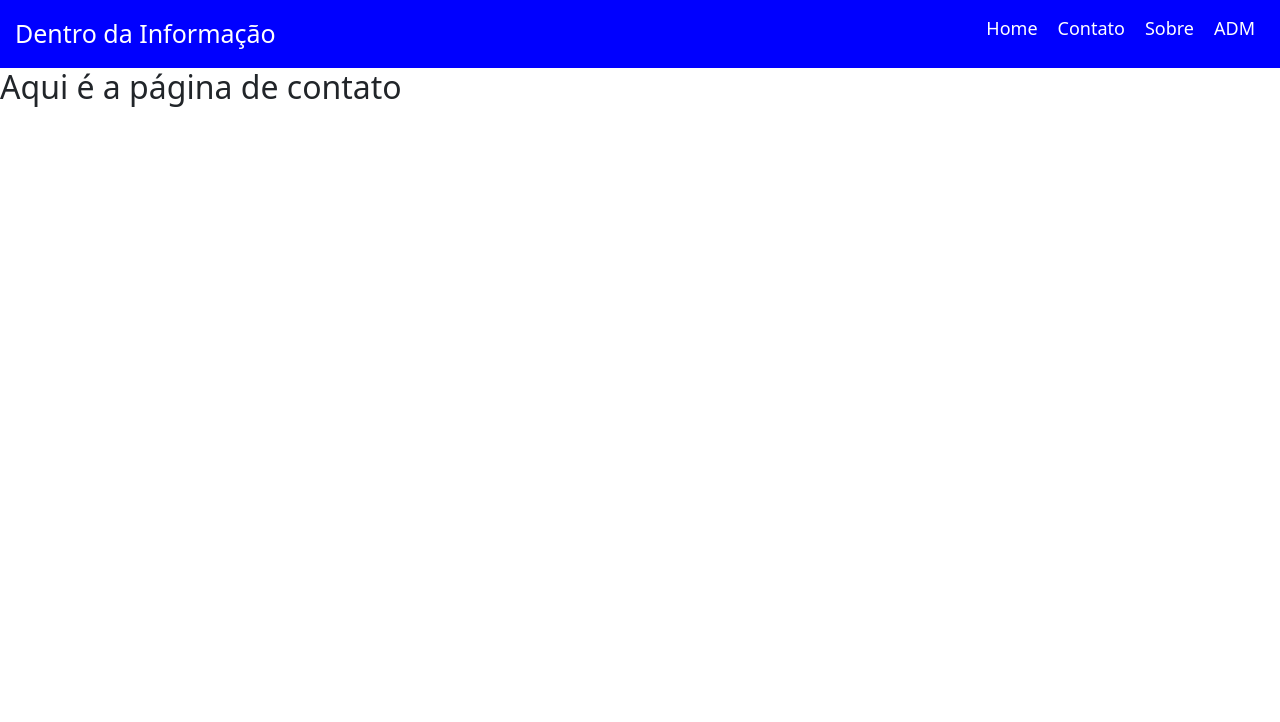
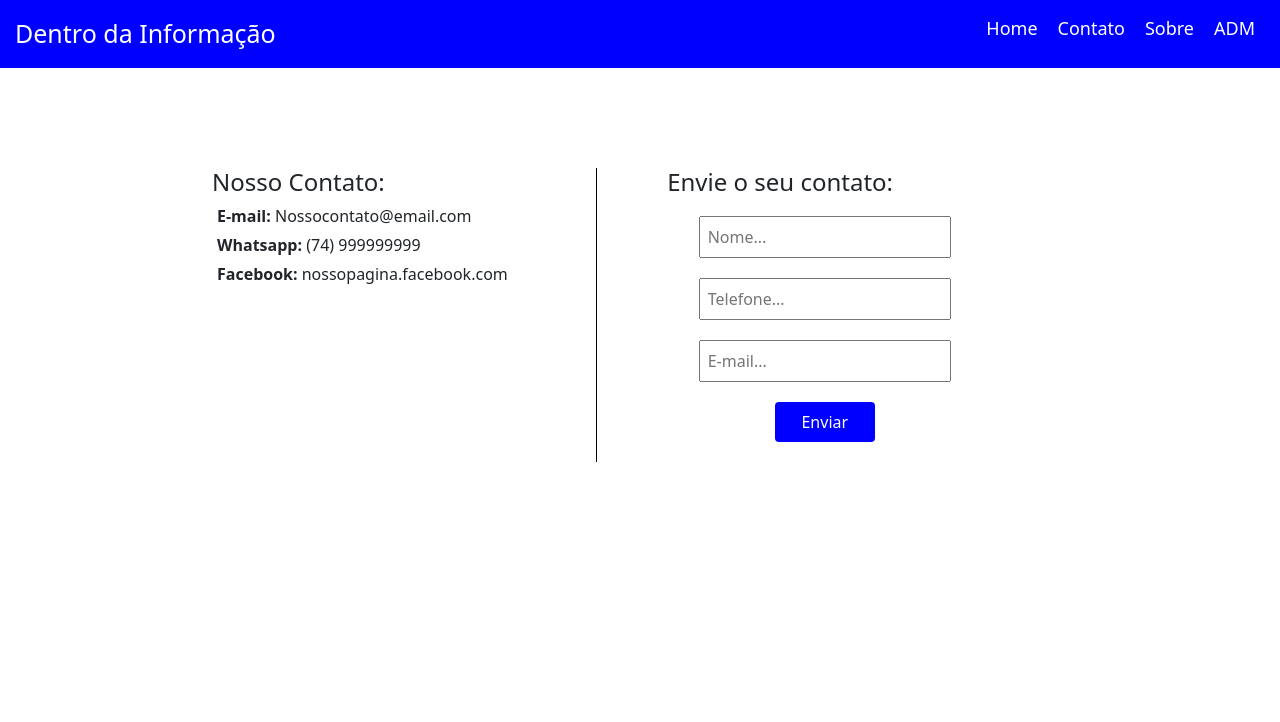
Before and after one commit to ohRobertoCarlos/dentroDaInformacao, a PHP site: page /dentroDaInformacao/contato in a window 1280 px wide. Shown: the top 722 px of the page. Run offline with PHP 8.4, Linux system fonts and the light colour scheme.

Commit message:
pagina de contato concluida

```diff
--- a/config.php
+++ b/config.php
@@ -6,7 +6,7 @@ const DBNAME = 'dentro_da_informacao';
 const USER = 'root';
 const PASSWORD = '';
 
-const PATH_INDEX = 'http://localhost/DentroDaInformacao/';
+const PATH_INDEX = 'http://localhost/dentroDaInformacao/';
 
 require 'vendor/autoload.php';
 
--- a/src/Views/templates/contato.phtml
+++ b/src/Views/templates/contato.phtml
@@ -1,6 +1,34 @@
 
 <?php include 'header.phtml'?>
 
-<h2>Aqui é a página de contato</h2>
+<main class="conteiner-contato">
+    <div class="nosso-contato">
+        <h4>Nosso Contato:</h4>
+        <div>
+            <span>E-mail:</span> <a>Nossocontato@email.com</a>
+        </div>
+
+        <div>
+            <span>Whatsapp:</span> <a>(74) 999999999</a>
+        </div>
+
+        <div>
+            <span>Facebook:</span> <a>nossopagina.facebook.com</a>
+        </div>
+    </div>
+
+    <div class="contato-user">
+        <h4>Envie o seu contato:</h4>
+        <form>
+            <input type="text" name="nome" id="nome" placeholder="Nome..." />
+
+            <input type="number" name="telefone" id="telefone" placeholder="Telefone..." />
+
+            <input type="email" name="email" id="email" placeholder="E-mail..." />
+
+            <input class="btn" type="submit" value="Enviar" />
+        </form>
+    </div>
+</main>
 
 <?php include 'footer.phtml'?>
--- a/src/css/styles.css
+++ b/src/css/styles.css
@@ -195,3 +195,46 @@ header ul li a:hover {
     padding: 5px;
     margin: 5px;
 }
+
+.conteiner-contato{
+    width: 70%;
+    margin: 0 auto;
+    padding: 20px;
+    display: flex;
+    align-items: stretch;
+}
+
+.conteiner-contato .nosso-contato {
+    width: 45%;
+    display: inline-block;
+    margin-top:80px;
+    border-right: 1px solid black;
+}
+.conteiner-contato .nosso-contato div {
+    display: block;
+    margin: 5px;
+}
+
+.conteiner-contato .nosso-contato span {
+    font-weight: bolder;
+}
+
+.conteiner-contato .contato-user {
+    width: 45%;
+    display: inline-block;
+    margin-top:80px;
+    padding-left: 70px;
+}
+
+.conteiner-contato .contato-user input {
+    display: block;
+    width: 80%;
+    padding: 7px;
+    margin: 20px auto;
+}
+
+.conteiner-contato .contato-user input[type=submit]{
+    width: 100px;
+    background-color: blue;
+    color: white;
+}
```
